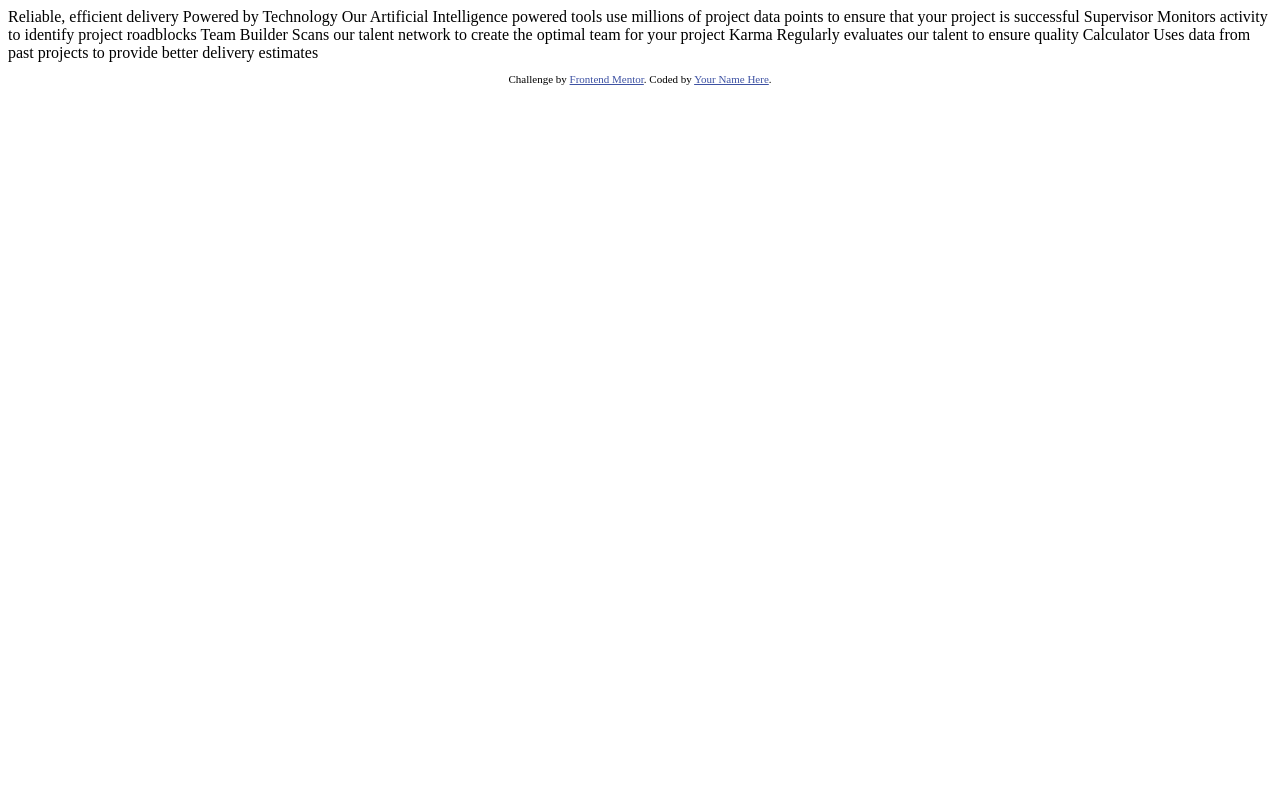
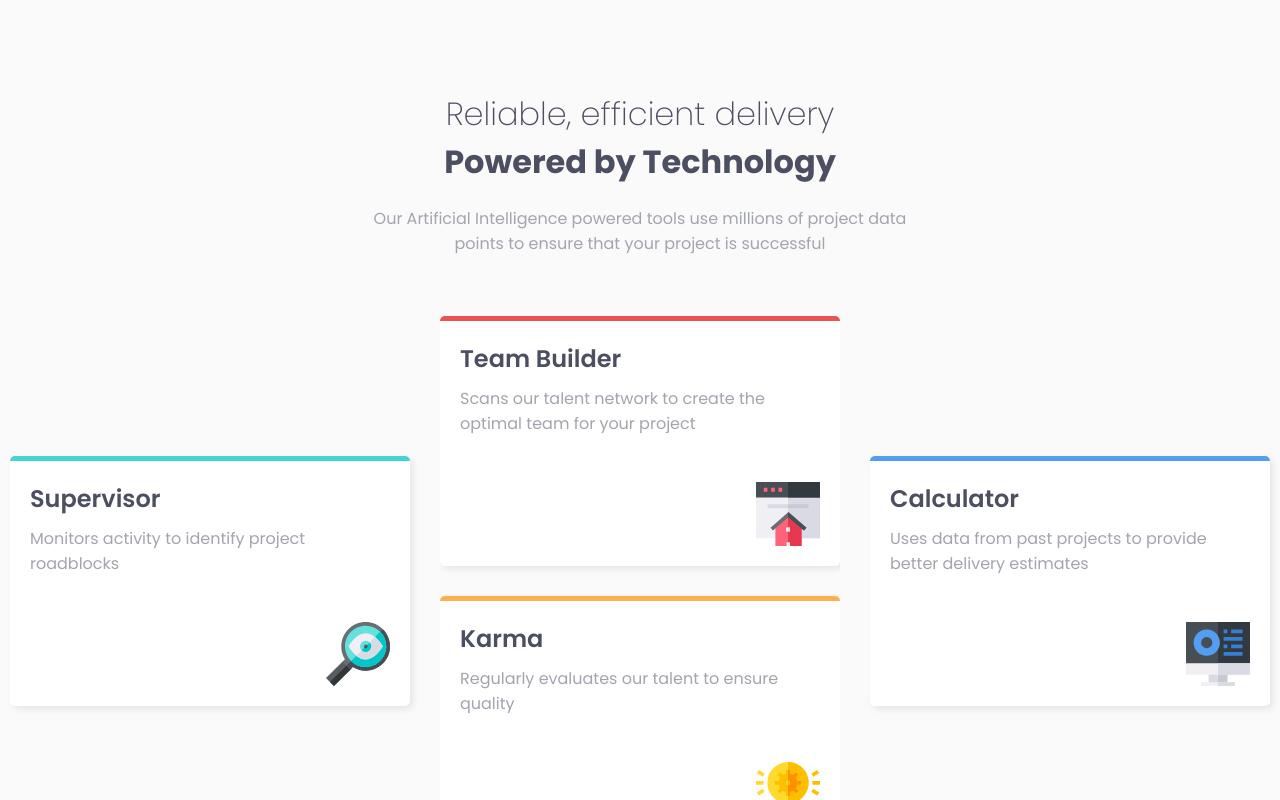
Before and after one commit to LucasGabriel2806/four-card-feature-section, a plain HTML site: page index.html in a window 1280 px wide. Drawn offline with Linux system fonts and the light colour scheme.

Commit message:
Design para Desktop finalizado

```diff
--- a/index.html
+++ b/index.html
@@ -5,6 +5,8 @@
   <meta name="viewport" content="width=device-width, initial-scale=1.0"> <!-- displays site properly based on user's device -->
 
   <link rel="icon" type="image/png" sizes="32x32" href="./images/favicon-32x32.png">
+
+  <link rel="stylesheet" href="styles/style.css">
 
   <title>Frontend Mentor | Four card feature section</title>
 
@@ -16,29 +18,47 @@
 </head>
 <body>
 
-  Reliable, efficient delivery
-  Powered by Technology
+  <h1>Reliable, efficient delivery</h1>
 
-  Our Artificial Intelligence powered tools use millions of project data points
-  to ensure that your project is successful
+  <h1>Powered by Technology</h1>
 
-  Supervisor
-  Monitors activity to identify project roadblocks
+  <p>
+    Our Artificial Intelligence powered tools use millions of project data points
+    to ensure that your project is successful
+  </p>
 
-  Team Builder
-  Scans our talent network to create the optimal team for your project
+  <main>
+    <div class="item" id="item-1">
+      <h2>Supervisor</h2>
+      <p>Monitors activity to identify project roadblocks</p>
+      <img src="images/icon-supervisor.svg" alt="icon supervisor">
+    </div>
 
-  Karma
-  Regularly evaluates our talent to ensure quality
+    <div class="container-grid">
+      <div class="item" id="item-2">
+        <h2>Team Builder</h2>
+        <p>Scans our talent network to create the optimal team for your project</p>
+        <img src="images/icon-team-builder.svg" alt="icon team builder">
+      </div>
+      <div class="item" id="item-3">
+        <h2>Karma</h2>
+        <p>Regularly evaluates our talent to ensure quality</p>
+        <img src="images/icon-karma.svg" alt="icon karma">
+      </div>
+    </div>
 
-  Calculator
-  Uses data from past projects to provide better delivery estimates
+    <div class="item" id="item-4">
+      <h2>Calculator</h2>
+      <p>Uses data from past projects to provide better delivery estimates</p>
+      <img src="images/icon-calculator.svg" alt="icon calculator">
+    </div>
+  </main>
 
 
   <footer>
     <p class="attribution">
       Challenge by <a href="https://www.frontendmentor.io?ref=challenge" target="_blank">Frontend Mentor</a>.
-      Coded by <a href="#">Your Name Here</a>.
+      Coded by <a href="https://github.com/lucasgabriel2806">Lucas Gabriel</a>.
     </p>
   </footer>
 </body>
--- /dev/null
+++ b/styles/style.css
@@ -0,0 +1,110 @@
+@import url('https://fonts.googleapis.com/css2?family=Poppins:ital,wght@0,100;0,200;0,300;0,400;0,500;0,600;0,700;0,800;0,900;1,100;1,200;1,300;1,400;1,500;1,600;1,700;1,800;1,900&display=swap');
+
+* {
+    margin: 0;
+    padding: 0;
+    box-sizing: border-box;
+    overflow-x: hidden;
+}
+
+:root {
+
+    /* Primary */
+    --red: hsl(0, 78%, 62%);
+    --cyan: hsl(180, 62%, 55%);
+    --orange: hsl(34, 97%, 64%);
+    --blue: hsl(212, 86%, 64%);
+
+    /* Neutral */
+    --very-dark-blue: hsl(234, 12%, 34%);
+    --grayish-blue: hsl(229, 6%, 66%);
+    --very-light-gray: hsl(0, 0%, 98%);
+
+    /* Fonte */
+    --fonte: "Poppins", serif;
+
+}
+
+body {
+    height: 100vh;
+    width: 100vw;
+    background-color: var(--very-light-gray);
+    font-family: var(--fonte);
+}
+
+h1:first-child {
+    margin-top: 90px;
+    font-weight: 200;
+}
+
+h1 {
+    text-align: center;
+}
+
+h1:nth-child(2) {
+    margin-bottom: 20px;
+}
+
+h1 ~ p {
+    width: 550px;
+    text-align: center;
+    margin: 0 auto 60px;
+}
+
+h1, h2 {
+    color: var(--very-dark-blue);
+}
+
+p {
+    color: var(--grayish-blue);
+}
+
+main {
+    display: flex;
+    justify-content: center;
+    align-items: center;
+    gap: 30px;
+}
+
+.container-grid {
+    display: grid;
+    gap: 30px;
+}
+
+.item {
+    background-color: #fff;
+    width: 400px;
+    height: 250px;
+    padding: 20px;
+    position: relative;
+
+    border-radius: 5px;
+    box-shadow: 3px 3px 7px rgba(0, 0, 0, 0.087);
+}
+
+#item-1 {
+    border-top: 5px solid var(--cyan);
+}
+
+#item-2 {
+    border-top: 5px solid var(--red);
+}
+
+#item-3 {
+    border-top: 5px solid var(--orange);
+}
+
+#item-4 {
+    border-top: 5px solid var(--blue);
+}
+
+.item > h2 {
+    margin-bottom: 10px;
+    font-weight: 600;
+}
+
+.item > img {
+    position: absolute;
+    right: 20px;
+    bottom: 20px;
+}
```
